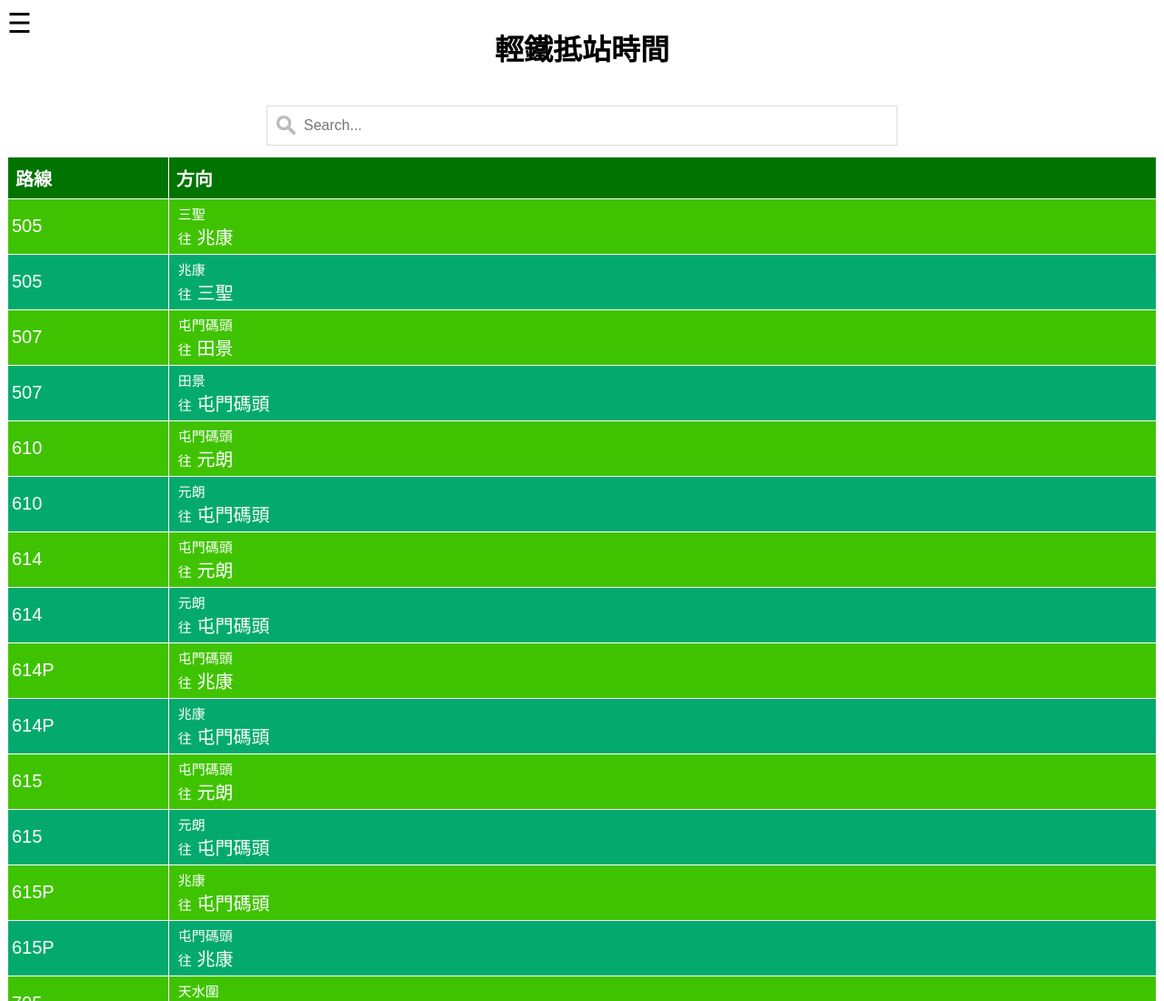
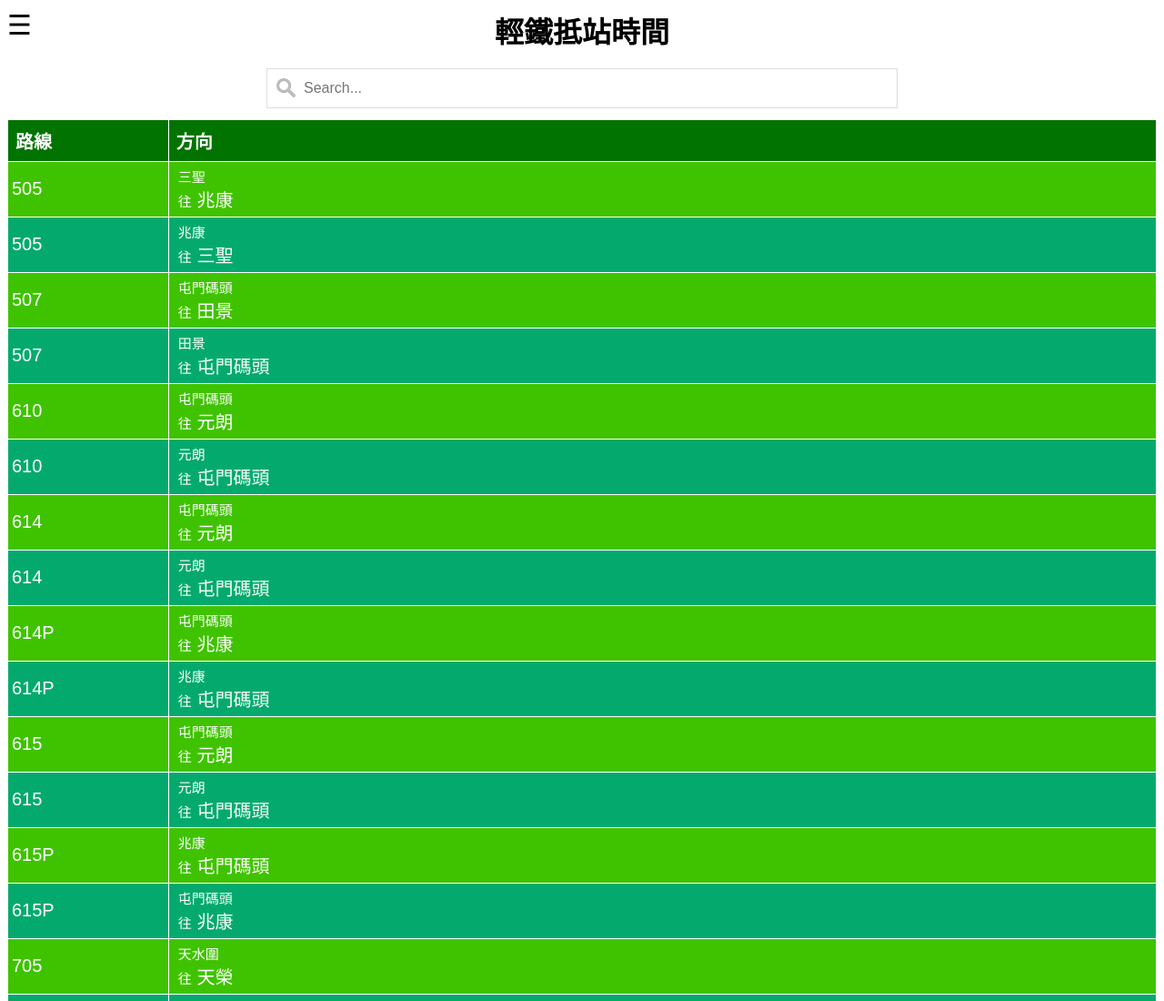
Before and after one commit to moscarke/lrt, a plain HTML site: page index.html in a window 1280 px wide. Shown: the top 1100 px of the page at 91% size. Drawn offline with Linux system fonts and the light colour scheme.

Commit message:
Update index.html

```diff
--- a/index.html
+++ b/index.html
@@ -18,16 +18,11 @@
 			<a href="">小巴抵站時間(Coming soon)</a>
 		</div>
 
-		<div>
-			<span style="font-size:30px;cursor:pointer;position: absolute" onclick="openNav()">&#9776;</span>
+		<div style="position: absolute;">
+			<span style="font-size:30px;cursor:pointer;" onclick="openNav()">&#9776;</span>
 		</div>
 
-
-		<p id="line" style="display:none;"></p>
-		<p id="station" style="display:none;"></p>
-		<div class="centerDiv">
-			<h1>輕鐵抵站時間</h1>
-		</div>
+		<h1 style="margin: 10px; text-align:center;">輕鐵抵站時間</h1>
 		<h3 id="routeNumber"></h1>
 		<h3 id="stopName"></h1>
 
```
